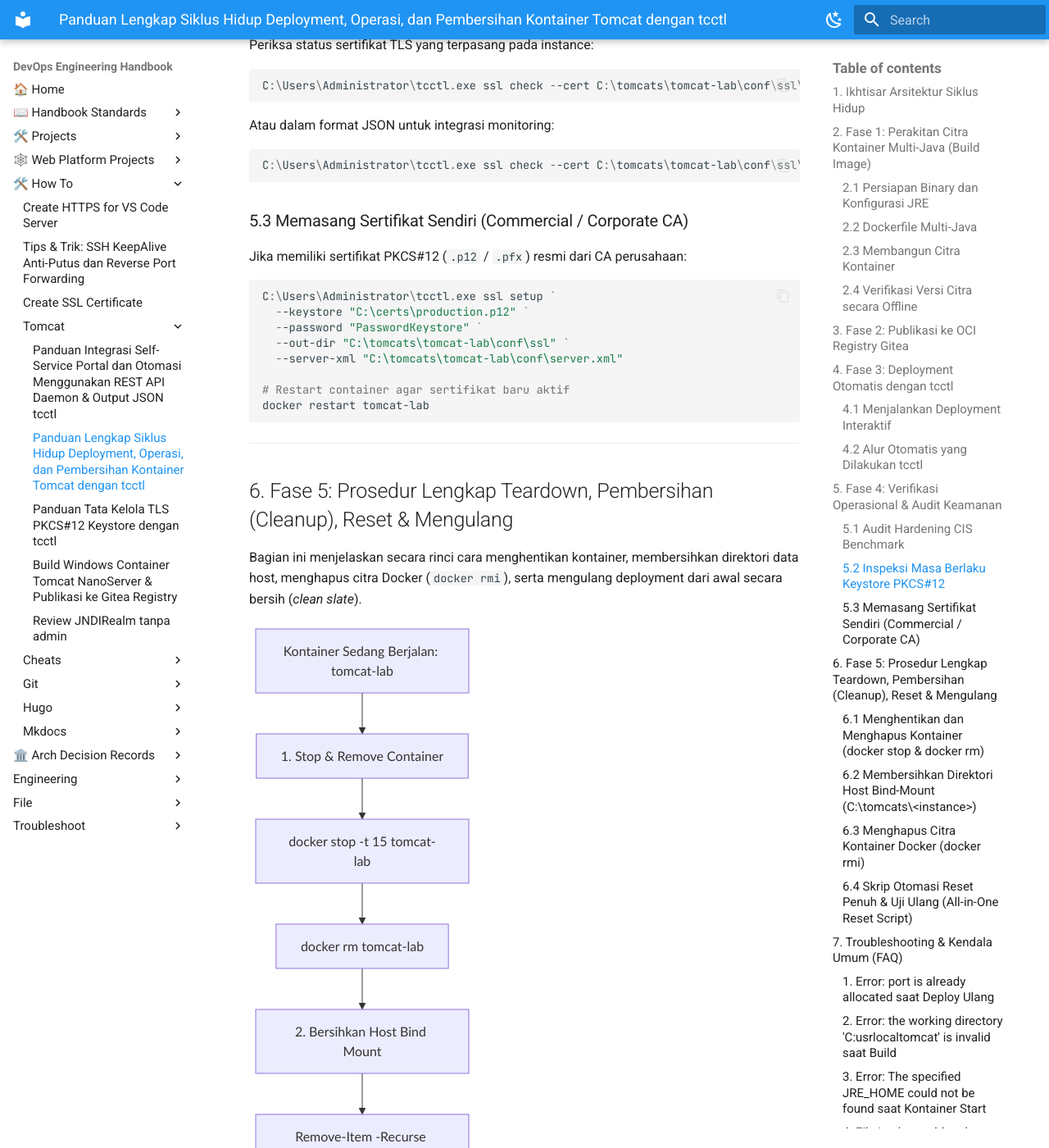
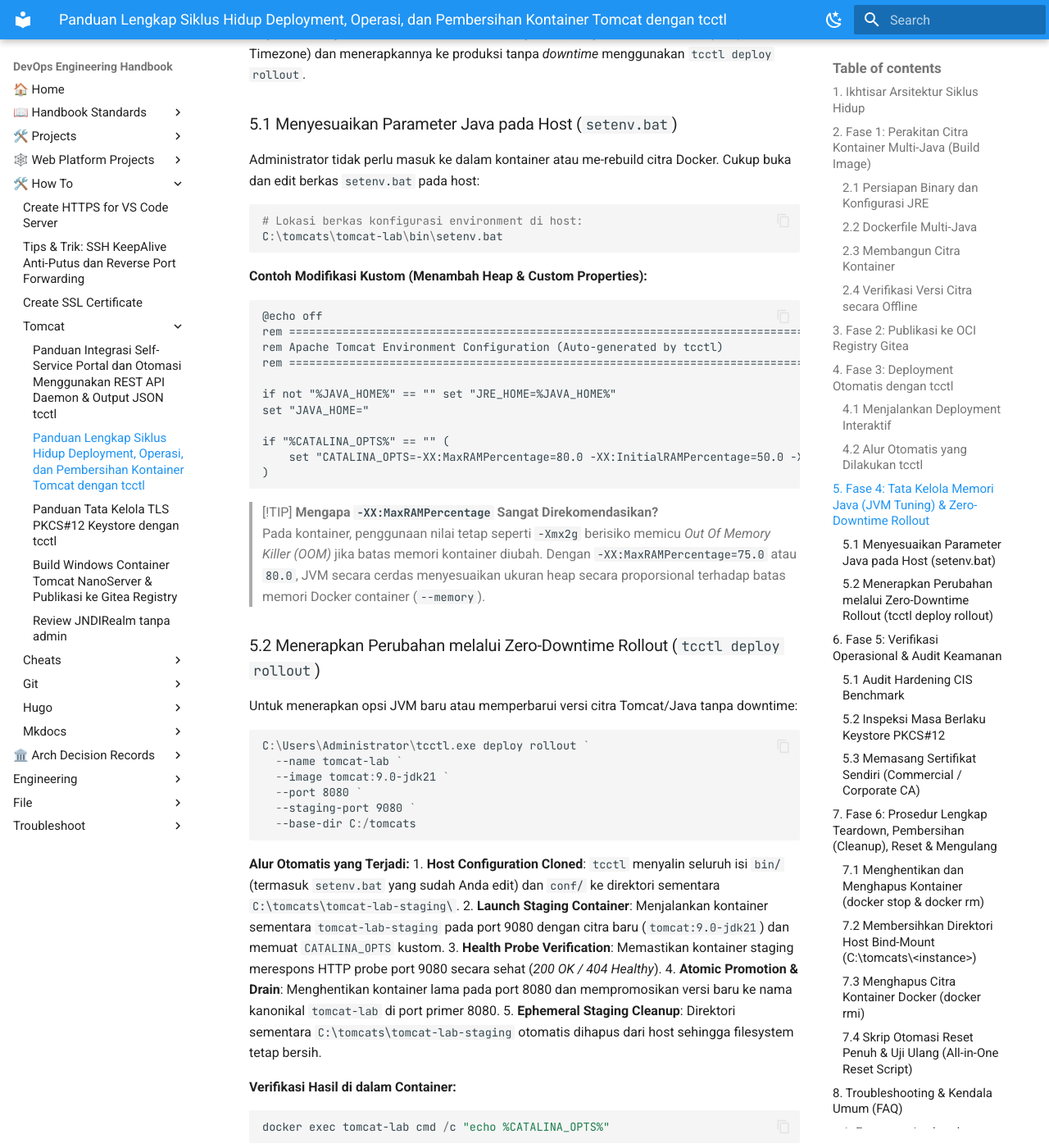
Before and after one commit to edkas07-oss/devops-handbook, an MkDocs documentation site: the page built from docs/how-to/Tomcat/complete-lifecycle-deployment-and-cleanup-guide.md, in a window 1280 px wide and 1400 px high, scrolled down 5041 px. Shown: the whole window at 82% size. Built offline with MkDocs 1.6.1 and Material for MkDocs 9.7.7, drawn with Linux system fonts in a browser that asks for light colours; some of the changed text lies outside the part shown.

Commit message:
docs(how-to): update tomcat lifecycle guide with bin/setenv and zero-downtime rollout

````diff
--- a/docs/how-to/Tomcat/complete-lifecycle-deployment-and-cleanup-guide.md
+++ b/docs/how-to/Tomcat/complete-lifecycle-deployment-and-cleanup-guide.md
@@ -20,26 +20,27 @@ flowchart TD
 
     subgraph Fase 2: Provisioning & Deploy via tcctl
         C --> D["tcctl deploy run (Interaktif)"]
-        D --> E["Buat Host Bind-Mount C:\tomcats\<instance>"]
-        E --> F["Seed Hardened XML & Bootstrap PKCS#12 Keystore"]
-        F --> G["Pre-flight CIS Static XML Audit"]
+        D --> E["Buat Host Bind-Mount C:\tomcats\<instance> [bin, conf, webapps, logs]"]
+        E --> F["Auto-seed setenv.bat, Seed XML & Bootstrap PKCS#12"]
+        F --> G["Pre-flight CATALINA_OPTS Ingestion & CIS Static Audit"]
         G --> H["Launch Container & HTTP/HTTPS Health Probe"]
         H --> I["Display Runtime Environment (Tomcat & JDK Version)"]
     end
 
-    subgraph Fase 3: Operasi & Verifikasi
-        I --> J["tcctl hardening audit (9/9 CIS Rules)"]
-        I --> K["tcctl ssl check (Keystore Expiry & SANs)"]
-        I --> L["Uji Akses HTTP 8080 & HTTPS 8443"]
+    subgraph Fase 3: Operasi, JVM Tuning & Rollout
+        I --> J["Kustomisasi JVM Heap di setenv.bat (Host)"]
+        J --> K["Zero-Downtime Rollout (tcctl deploy rollout)"]
+        K --> L["tcctl hardening audit (9/9 CIS Rules)"]
+        K --> M["tcctl ssl check (Keystore Expiry & SANs)"]
     end
 
     subgraph Fase 4: Teardown, Cleanup & Reset
-        J & K & L --> M{"Ingin Ulang / Reset?"}
-        M -->|Hapus Kontainer| N["docker stop & docker rm"]
-        M -->|Hapus Direktori Host| O["Remove-Item C:\tomcats\<instance>"]
-        M -->|Hapus Citra Docker| P["docker rmi & docker image prune"]
-        N & O & P --> Q["Clean Slate: Siap Deploy Ulang dari Nol"]
-        Q --> D
+        L & M --> N{"Ingin Ulang / Reset?"}
+        N -->|Hapus Kontainer| O["docker stop & docker rm"]
+        N -->|Hapus Direktori Host| P["Remove-Item C:\tomcats\<instance>"]
+        N -->|Hapus Citra Docker| Q["docker rmi & docker image prune"]
+        O & P & Q --> R["Clean Slate: Siap Deploy Ulang dari Nol"]
+        R --> D
     end
 ```
 
@@ -153,20 +154,26 @@ Operator akan disuguhkan menu pemilihan citra otomatis dari registri lokal:
 ```
 
 ### 4.2 Alur Otomatis yang Dilakukan `tcctl`
-1. **Host Bind-Mount Provisioning**:
-   - Mempersiapkan hierarki folder di `C:\tomcats\tomcat-lab\[conf, webapps, logs, conf\ssl]`.
-2. **Bootstrapping Keystore PKCS#12**:
+1. **Host Bind-Mount Provisioning (TC-ADR-0009 / TC-ADR-0010)**:
+   - Mempersiapkan hierarki folder di `C:\tomcats\tomcat-lab\[bin, conf, webapps, logs, conf\ssl]`.
+2. **Auto-Seeding `setenv.bat` & Pre-Flight Ingestion `CATALINA_OPTS` (TC-ADR-0010)**:
+   - Otomatis men-generate template `C:\tomcats\tomcat-lab\bin\setenv.bat` (dan `setenv.sh`) dengan opsi container-aware:
+     ```cmd
+     set "CATALINA_OPTS=-XX:MaxRAMPercentage=75.0 -XX:InitialRAMPercentage=50.0 -XX:+UseG1GC -XX:+UseStringDeduplication -Dfile.encoding=UTF-8 -Duser.timezone=Asia/Jakarta -Djava.awt.headless=true"
+     ```
+   - `tcctl` mengekstrak opsi `CATALINA_OPTS` dari file host sebelum kontainer diluncurkan dan menginjeksikannya via variabel lingkungan (`-e CATALINA_OPTS=...`), serta me-mount `bin/` ke `C:\usr\local\tomcat\bin\custom:ro` untuk menjaga biner internal Tomcat dari *directory shadowing*.
+3. **Bootstrapping Keystore PKCS#12**:
    - Otomatis men-generate self-signed keystore `C:\tomcats\tomcat-lab\conf\ssl\keystore.p12` (password default: `changeit`).
    - Mengekspor format PEM ganda (`cert.pem`, `server.crt`) untuk kemudahan inspeksi tooling eksternal.
-3. **Hardened XML Seeding & Auto-Detection**:
+4. **Hardened XML Seeding & Auto-Detection**:
    - Menyuntikkan template XML hardened CIS Benchmark ke `C:\tomcats\tomcat-lab\conf\`.
    - Mengonfigurasi `server.xml` untuk membaca `conf/ssl/keystore.p12` dengan protokol TLSv1.2 dan TLSv1.3.
-4. **Pre-flight Static CIS XML Audit**:
+5. **Pre-flight Static CIS XML Audit**:
    - Memindai konfigurasi XML di host sebelum kontainer diluncurkan (harus 100% compliant).
-5. **Peluncuran Kontainer Docker**:
+6. **Peluncuran Kontainer Docker**:
    - Menjalankan kontainer dengan user `ContainerUser`.
    - Melakukan bind-mount `conf/` sebagai **Read-Only (`:ro`)** demi mencegah perubahan konfigurasi tak sah saat runtime.
-6. **Healthcheck & Runtime Environment Reporting**:
+7. **Healthcheck & Runtime Environment Reporting**:
    - Memverifikasi HTTP endpoint `http://localhost:8080/`.
    - Mengekstrak versi Tomcat dan JDK/JVM langsung dari log kontainer (`VersionLoggerListener`).
 
@@ -176,15 +183,13 @@ Operator akan disuguhkan menu pemilihan citra otomatis dari registri lokal:
  Deploying Hardened Tomcat Container: tomcat-lab
 ========================================================
 ℹ Detected Container Engine: docker
-ℹ Step 1: Preparing Host Bind-Mount Directory Structure in C:\tomcats\tomcat-lab...
-ℹ Bootstrapping self-signed TLS material (PKCS#12) for instance 'tomcat-lab'...
-✔ Self-signed TLS keystore (PKCS#12) created in C:\tomcats\tomcat-lab\conf\ssl
-ℹ Seeding hardened XML configuration templates (PKCS12 mode) into C:\tomcats\tomcat-lab\conf...
-✔ Hardened XML templates successfully written into 'C:\tomcats\tomcat-lab\conf'.
-ℹ Step 2: Auditing XML in Host Directory (C:\tomcats\tomcat-lab\conf)...
+ℹ Step 1: Preparing Host Bind-Mount Directory Structure in C:/tomcats/tomcat-lab...
+✔ Environment configuration templates (setenv) verified in 'C:/tomcats/tomcat-lab/bin'.
+ℹ Step 2: Auditing XML in Host Directory (C:/tomcats/tomcat-lab/conf)...
 ✔ Pre-flight XML audit on Host Directory passed (100% compliant).
+ℹ Loaded JVM options from host setenv (C:/tomcats/tomcat-lab/bin): -XX:MaxRAMPercentage=75.0 -XX:InitialRAMPercentage=50.0 -XX:+UseG1GC -XX:+UseStringDeduplication -Dfile.encoding=UTF-8 -Duser.timezone=Asia/Jakarta -Djava.awt.headless=true
 ℹ Step 3: Launching container 'tomcat-lab' (image: tomcat:9.0-jdk11) via docker...
-✔ Container started successfully (ID: 8fa7e962a23e)
+✔ Container started successfully (ID: 2041af9c8135)
 ℹ Step 4: Probing HTTP healthcheck endpoint: http://localhost:8080/
 ✔ Tomcat HTTP Server is HEALTHY (Response status: 404)
 ✔ HTTP healthcheck probe passed.
@@ -200,15 +205,74 @@ Operator akan disuguhkan menu pemilihan citra otomatis dari registri lokal:
    - HTTPS   : https://localhost:8443/
 
  Host Bind Mounts (TC-ADR-0009):
-   - Base Dir : C:\tomcats
-   - Conf     : C:\tomcats\tomcat-lab\conf (Read-Only :ro)
-   - Webapps  : C:\tomcats\tomcat-lab\webapps
-   - Logs     : C:\tomcats\tomcat-lab\logs
+   - Base Dir : C:/tomcats
+   - Bin      : C:/tomcats/tomcat-lab/bin (Environment & setenv)
+   - Conf     : C:/tomcats/tomcat-lab/conf (Read-Only :ro)
+   - Webapps  : C:/tomcats/tomcat-lab/webapps
+   - Logs     : C:/tomcats/tomcat-lab/logs
 ```
 
 ---
 
-## 5. Fase 4: Verifikasi Operasional & Audit Keamanan
+## 5. Fase 4: Tata Kelola Memori Java (JVM Tuning) & Zero-Downtime Rollout
+
+Bagian ini menjelaskan cara administrator mengubah konfigurasi memori Java (Heap Size, GC, Timezone) dan menerapkannya ke produksi tanpa *downtime* menggunakan `tcctl deploy rollout`.
+
+### 5.1 Menyesuaikan Parameter Java pada Host (`setenv.bat`)
+Administrator tidak perlu masuk ke dalam kontainer atau me-rebuild citra Docker. Cukup buka dan edit berkas `setenv.bat` pada host:
+
+```powershell
+# Lokasi berkas konfigurasi environment di host:
+C:\tomcats\tomcat-lab\bin\setenv.bat
+```
+
+**Contoh Modifikasi Kustom (Menambah Heap & Custom Properties):**
+```cmd
+@echo off
+rem ==============================================================================
+rem Apache Tomcat Environment Configuration (Auto-generated by tcctl)
+rem ==============================================================================
+
+if not "%JAVA_HOME%" == "" set "JRE_HOME=%JAVA_HOME%"
+set "JAVA_HOME="
+
+if "%CATALINA_OPTS%" == "" (
+    set "CATALINA_OPTS=-XX:MaxRAMPercentage=80.0 -XX:InitialRAMPercentage=50.0 -XX:+UseG1GC -XX:+UseStringDeduplication -Dcustom.property=prod-value -Dfile.encoding=UTF-8 -Duser.timezone=Asia/Jakarta -Djava.awt.headless=true"
+)
+```
+
+> [!TIP]
+> **Mengapa `-XX:MaxRAMPercentage` Sangat Direkomendasikan?**
+> Pada kontainer, penggunaan nilai tetap seperti `-Xmx2g` berisiko memicu *Out Of Memory Killer (OOM)* jika batas memori kontainer diubah. Dengan `-XX:MaxRAMPercentage=75.0` atau `80.0`, JVM secara cerdas menyesuaikan ukuran heap secara proporsional terhadap batas memori Docker container (`--memory`).
+
+### 5.2 Menerapkan Perubahan melalui Zero-Downtime Rollout (`tcctl deploy rollout`)
+Untuk menerapkan opsi JVM baru atau memperbarui versi citra Tomcat/Java tanpa downtime:
+
+```powershell
+C:\Users\Administrator\tcctl.exe deploy rollout `
+  --name tomcat-lab `
+  --image tomcat:9.0-jdk21 `
+  --port 8080 `
+  --staging-port 9080 `
+  --base-dir C:/tomcats
+```
+
+**Alur Otomatis yang Terjadi:**
+1. **Host Configuration Cloned**: `tcctl` menyalin seluruh isi `bin/` (termasuk `setenv.bat` yang sudah Anda edit) dan `conf/` ke direktori sementara `C:\tomcats\tomcat-lab-staging\`.
+2. **Launch Staging Container**: Menjalankan kontainer sementara `tomcat-lab-staging` pada port 9080 dengan citra baru (`tomcat:9.0-jdk21`) dan memuat `CATALINA_OPTS` kustom.
+3. **Health Probe Verification**: Memastikan kontainer staging merespons HTTP probe port 9080 secara sehat (*200 OK / 404 Healthy*).
+4. **Atomic Promotion & Drain**: Menghentikan kontainer lama pada port 8080 dan mempromosikan versi baru ke nama kanonikal `tomcat-lab` di port primer 8080.
+5. **Ephemeral Staging Cleanup**: Direktori sementara `C:\tomcats\tomcat-lab-staging` otomatis dihapus dari host sehingga filesystem tetap bersih.
+
+**Verifikasi Hasil di dalam Container:**
+```powershell
+docker exec tomcat-lab cmd /c "echo %CATALINA_OPTS%"
+```
+
+---
+
+## 6. Fase 5: Verifikasi Operasional & Audit Keamanan
+
 
 ### 5.1 Audit Hardening CIS Benchmark
 Untuk memverifikasi kepatuhan seluruh aturan keamanan XML Tomcat kapan saja:
@@ -249,7 +313,7 @@ docker restart tomcat-lab
 
 ---
 
-## 6. Fase 5: Prosedur Lengkap Teardown, Pembersihan (Cleanup), Reset & Mengulang
+## 7. Fase 6: Prosedur Lengkap Teardown, Pembersihan (Cleanup), Reset & Mengulang
 
 Bagian ini menjelaskan secara rinci cara menghentikan kontainer, membersihkan direktori data host, menghapus citra Docker (`docker rmi`), serta mengulang deployment dari awal secara bersih (*clean slate*).
 
@@ -267,7 +331,7 @@ graph TD
     J --> K[4. Deploy Ulang via tcctl deploy run]
 ```
 
-### 6.1 Menghentikan dan Menghapus Kontainer (`docker stop` & `docker rm`)
+### 7.1 Menghentikan dan Menghapus Kontainer (`docker stop` & `docker rm`)
 
 Sebelum menghapus file bind-mount di host, **kontainer wajib dihentikan dan dihapus terlebih dahulu** agar proses kontainer melepaskan kunci file (*file lock*) pada Windows NTFS.
 
@@ -302,12 +366,12 @@ docker ps -a --filter "name=tomcat-lab"
 
 ---
 
-### 6.2 Membersihkan Direktori Host Bind-Mount (`C:\tomcats\<instance>`)
+### 7.2 Membersihkan Direktori Host Bind-Mount (`C:\tomcats\<instance>`)
 
 Setelah kontainer terhapus, direktori data pada host dapat dibersihkan.
 
 #### Opsi 1: Menghapus Seluruh Instance (Total Reset)
-Gunakan opsi ini jika ingin menghapus seluruh data termasuk konfigurasi, sertifikat SSL, aplikasi webapps, dan file log:
+Gunakan opsi ini jika ingin menghapus seluruh data termasuk konfigurasi, sertifikat SSL, aplikasi webapps, file log, dan pengaturan JVM `bin/`:
 
 ```powershell
 Remove-Item -Recurse -Force "C:\tomcats\tomcat-lab"
@@ -323,7 +387,7 @@ Remove-Item -Recurse -Force "C:\tomcats\tomcat-lab\conf"
 
 ---
 
-### 6.3 Menghapus Citra Kontainer Docker (`docker rmi`)
+### 7.3 Menghapus Citra Kontainer Docker (`docker rmi`)
 
 Menghapus citra kontainer diperlukan saat Anda memperbarui Dockerfile, mengganti versi Java dasar, atau ingin menghemat kapasitas disk pada drive Windows.
 
@@ -370,7 +434,7 @@ docker builder prune -f
 
 ---
 
-### 6.4 Skrip Otomasi Reset Penuh & Uji Ulang (All-in-One Reset Script)
+### 7.4 Skrip Otomasi Reset Penuh & Uji Ulang (All-in-One Reset Script)
 
 Salin dan jalankan skrip PowerShell berikut jika Anda ingin mereset lingkungan lab secara total dan mengulang deployment dari kondisi nol (*clean slate*):
 
@@ -409,7 +473,7 @@ Write-Host "--- Siklus Reset & Re-deploy Selesai! ---" -ForegroundColor Green
 
 ---
 
-## 7. Troubleshooting & Kendala Umum (FAQ)
+## 8. Troubleshooting & Kendala Umum (FAQ)
 
 ### 1. Error: `port is already allocated` saat Deploy Ulang
 - **Penyebab**: Kontainer sebelumnya belum dihapus atau port 8080/8443 masih digunakan oleh proses Windows lain.
@@ -437,11 +501,14 @@ Write-Host "--- Siklus Reset & Re-deploy Selesai! ---" -ForegroundColor Green
 
 ---
 
-## 8. Ringkasan Perintah Penting (Cheat Sheet)
+## 9. Ringkasan Perintah Penting (Cheat Sheet)
 
 | Kebutuhan Operasional | Perintah PowerShell / Docker |
 |---|---|
 | **Deploy Instance** | `tcctl.exe deploy run --name tomcat-lab --port 8080 --https-port 8443` |
+| **Edit JVM Heap / Options** | `notepad C:\tomcats\tomcat-lab\bin\setenv.bat` |
+| **Zero-Downtime Rollout** | `tcctl.exe deploy rollout --name tomcat-lab --image tomcat:9.0-jdk21 --port 8080 --staging-port 9080` |
+| **Cek Active CATALINA_OPTS** | `docker exec tomcat-lab cmd /c "echo %CATALINA_OPTS%"` |
 | **Audit Hardening (CIS)** | `tcctl.exe hardening audit --conf C:\tomcats\tomcat-lab\conf` |
 | **Audit Compliance (JSON)** | `tcctl.exe va audit --conf C:\tomcats\tomcat-lab\conf --json report.json` |
 | **Cek Sertifikat (PKCS#12)** | `tcctl.exe ssl check --cert C:\tomcats\tomcat-lab\conf\ssl\keystore.p12` |
````
